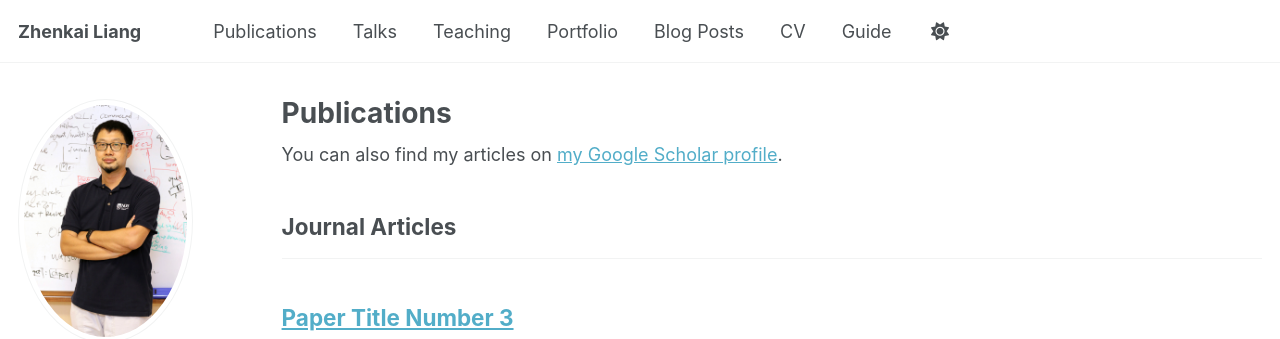
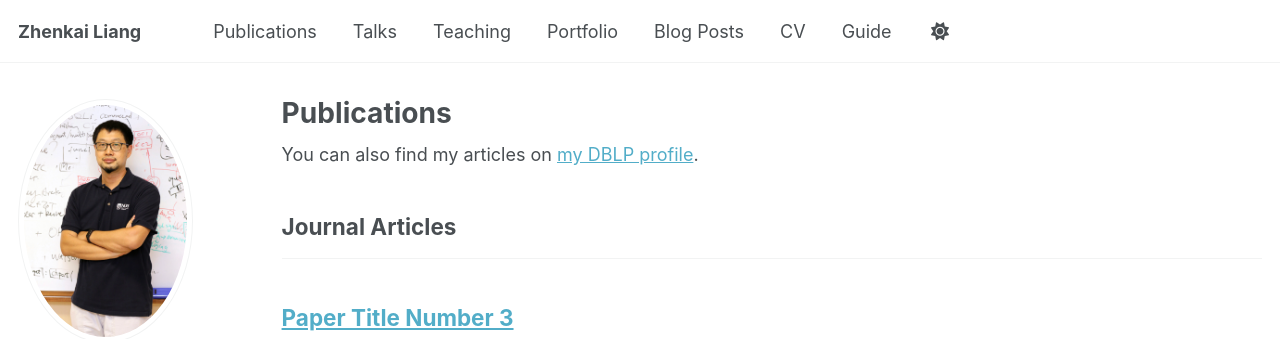
Before and after one commit to zhenkai-liang/zhenkai-liang.github.io, a Jekyll site: the page built from _pages/publications.html, in a window 1280 px wide and 900 px high. Shown: the top 339 px of the window. Built offline with Jekyll 4.4.1, drawn with Linux system fonts in a browser that asks for light colours; some web fonts are replaced; a script that is not in the unit is left out.

Commit message:
Update publications.html

```diff
--- a/_pages/publications.html
+++ b/_pages/publications.html
@@ -6,7 +6,7 @@ author_profile: true
 ---
 
 {% if site.author.googlescholar %}
-  <div class="wordwrap">You can also find my articles on <a href="{{site.author.googlescholar}}">my Google Scholar profile</a>.</div>
+  <div class="wordwrap">You can also find my articles on <a href="{{https://dblp.org/pid/99/4951.html}}">my DBLP profile</a>.</div>
 {% endif %}
 
 {% include base_path %}
```
